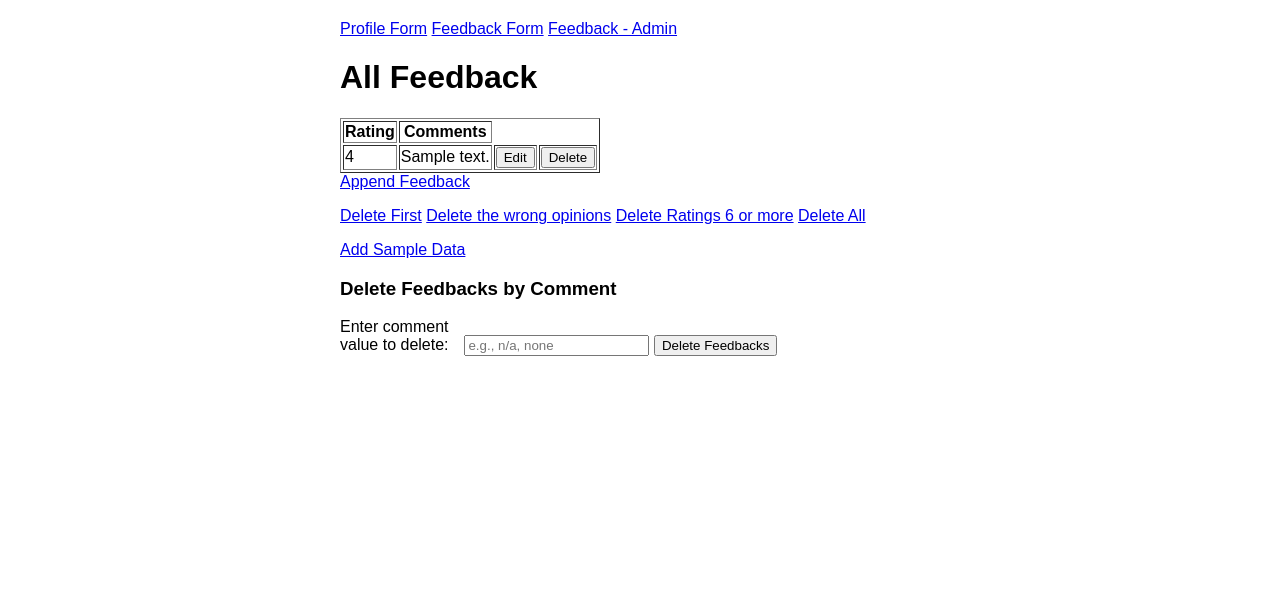
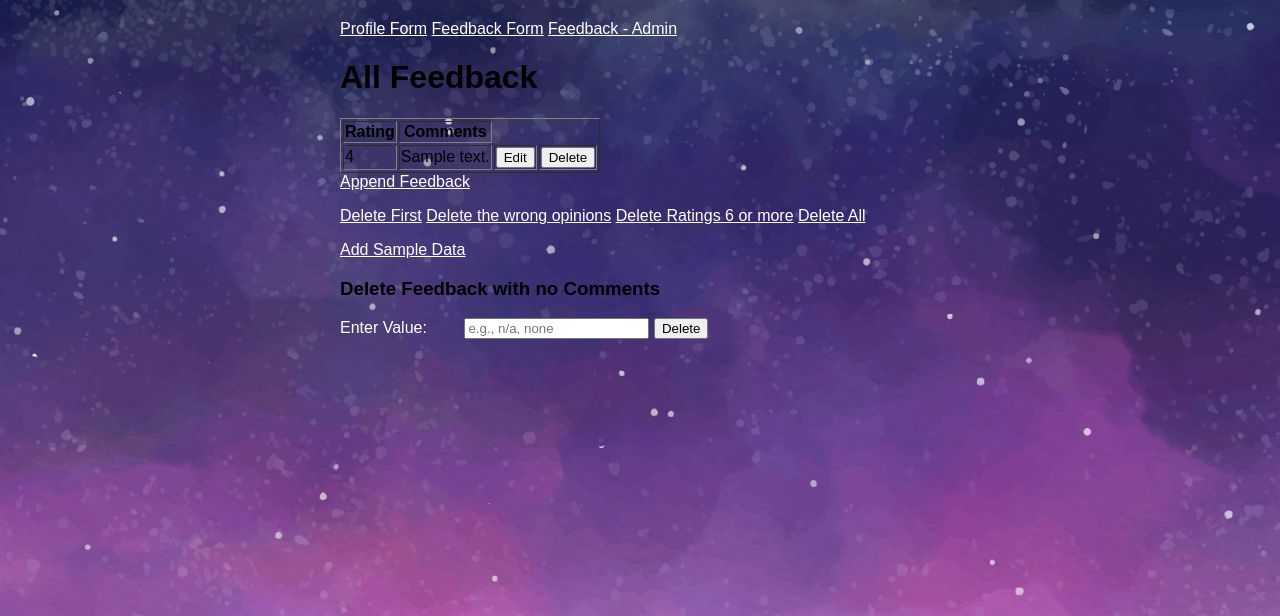
Before and after one commit to JKiachu/Week8WebFormsInClass, a Flask app: page /admin/feedback in a window 1280 px wide. Shown: the top 616 px of the page. Run offline with Flask 3, Linux system fonts and the light colour scheme; tables that the repository leaves empty hold one stand-in row (values such as "Sample post").

Commit message:
Fixed a delete btn, changed css and added background.

```diff
--- a/app.py
+++ b/app.py
@@ -188,7 +188,7 @@ def admin_feedback_deleteNoComments():
             feedbacks=Feedback.query.all()
             return render_template('admin_feedback.html', feedbacks=feedbacks, error=error)
 
-        empty_values=["n/a", "N/A", "None", "NONE", "none"]
+        empty_values=["n/a", "N/A", "None", "NONE", "none", ""]
 
         feedback_to_del = []
         all_feedback=Feedback.query.all()
--- a/static/style.css
+++ b/static/style.css
@@ -1,22 +1,40 @@
 body {
+background-image: url('/static/background.jpeg');
+background-size: cover;
+background-position: center;
+background-repeat: no-repeat;
+background-attachment: fixed;
 font-family: Arial, sans-serif;
 max-width: 600px;
 margin: 0 auto;
 padding: 20px;
 }
+.content-wrapper {
+    background-color: rgba(0, 0, 0, 0.4);
+    padding: 30px;
+    border-radius: 10px;
+    max-width: 600px;
+    margin: 0 auto;
+}
+
+h2, p, a {
+    color: white;
+}
+
 .error {
-color: red;
+    color: #ff6b6b;
 }
+
 .success {
-color: green;
+    color: #51cf66;
 }
+
 form div {
-margin: 10px 0;
+    margin: 10px 0;
 }
+
 label {
-display: inline-block;
-width: 120px;
+    display: inline-block;
+    width: 120px;
+    color: white;
 }
-.element {
-  background-image: url('https://imgur.com/a/6ZJa7EH');
-}
--- a/templates/Admin_feedback.html
+++ b/templates/Admin_feedback.html
@@ -40,11 +40,11 @@
         <p></p>
         <a href="{{url_for('admin_feedback_addSampleData')}}">Add Sample Data</a>
     </nav>
-    <h3>Delete Feedbacks by Comment</h3>
+    <h3>Delete Feedback with no Comments</h3>
     <form action="{{ url_for('admin_feedback_deleteNoComments') }}" method="post">
-    <label for="comment">Enter comment value to delete:</label>
+    <label for="comment">Enter Value:</label>
     <input type="text" name="comment" id="comment" placeholder="e.g., n/a, none">
-    <button type="submit">Delete Feedbacks</button>
+    <button type="submit">Delete</button>
 </form>
 </body>
 
```
Also changed, not shown: static/background.jpeg (added).
